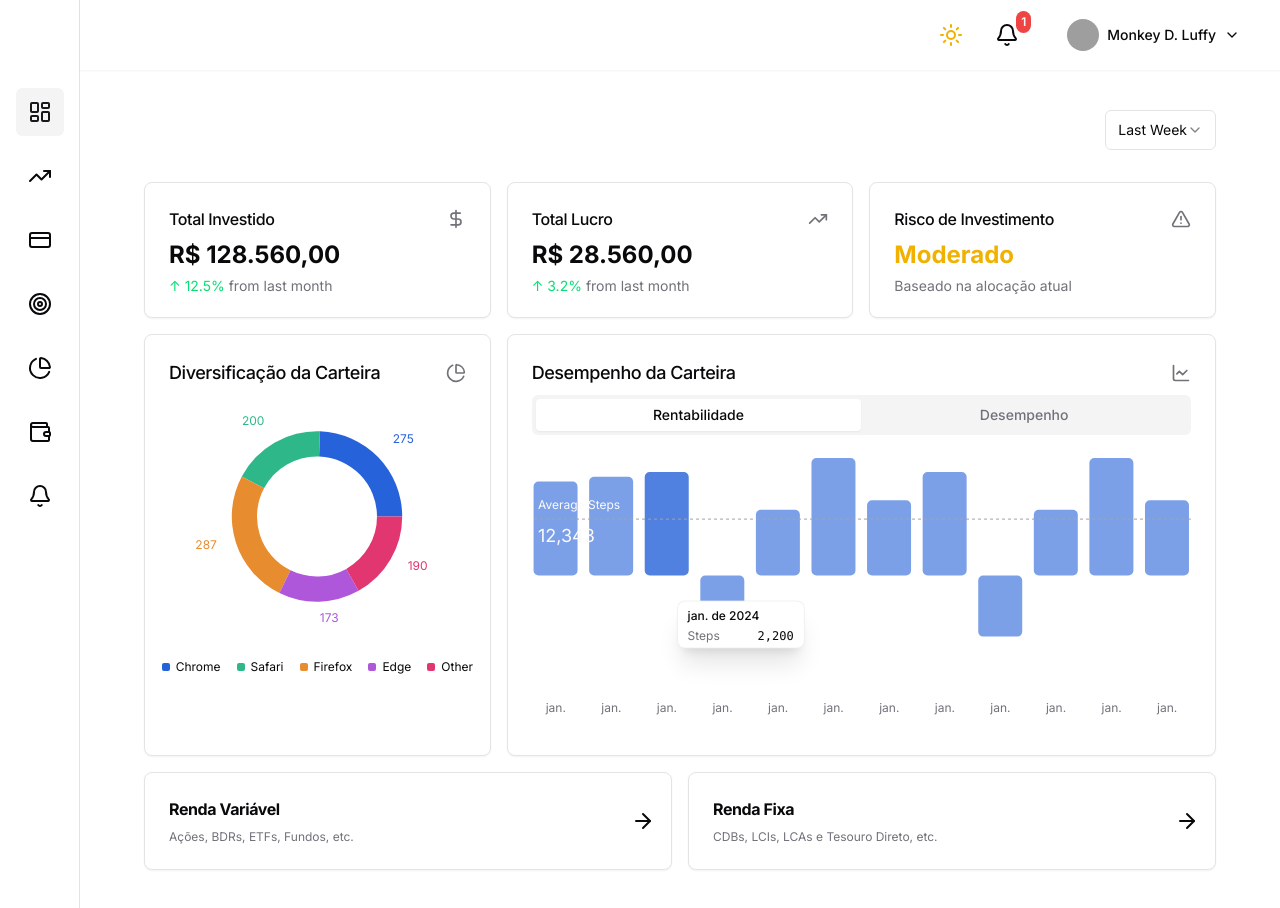
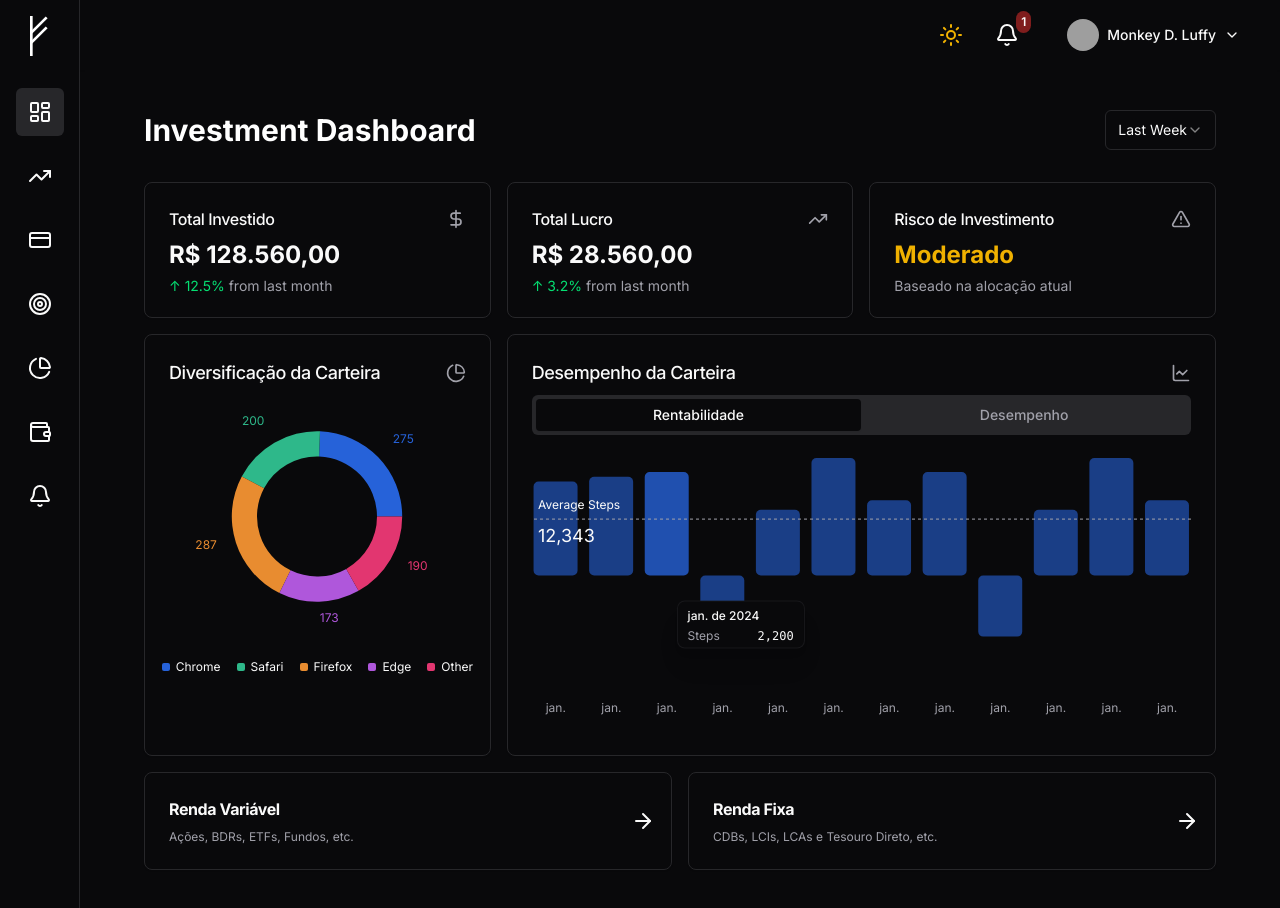
Before and after one commit to fehu-financial/fehu-front-web, a Next.js app: page /investments in a window 1280 px wide. Built offline with nearby package versions, Linux system fonts and the light colour scheme; grey boxes are pictures that could not be loaded.

Commit message:
refactor: adapt shadcn-ui to tailwind v4

```diff
--- a/package.json
+++ b/package.json
@@ -43,6 +43,7 @@
 		"tailwind-merge": "^2.5.5",
 		"tailwindcss": "4.1.3",
 		"tailwindcss-animate": "^1.0.7",
+		"tw-animate-css": "^1.2.5",
 		"typescript": "5.7.2"
 	},
 	"devDependencies": {
--- a/src/app/globals.css
+++ b/src/app/globals.css
@@ -2,33 +2,88 @@
 
 @custom-variant dark (&:is(.dark *));
 
-@theme {
-	--color-border: hsl(var(--border));
-	--color-input: hsl(var(--input));
-	--color-ring: hsl(var(--ring));
-	--color-background: hsl(var(--background));
-	--color-foreground: hsl(var(--foreground));
+:root {
+	--background: hsl(0, 0%, 100%);
+	--foreground: hsl(240, 10%, 3.9%);
+	--card: hsl(0, 0%, 100%);
+	--card-foreground: hsl(240, 10%, 3.9%);
+	--popover: hsl(0, 0%, 100%);
+	--popover-foreground: hsl(240, 10%, 3.9%);
+	--primary: hsl(240, 5.9%, 10%);
+	--primary-foreground: hsl(0, 0%, 98%);
+	--secondary: hsl(240, 4.8%, 95.9%);
+	--secondary-foreground: hsl(240, 5.9%, 10%);
+	--muted: hsl(240, 4.8%, 95.9%);
+	--muted-foreground: hsl(240, 3.8%, 46.1%);
+	--accent: hsl(240, 4.8%, 95.9%);
+	--accent-foreground: hsl(240, 5.9%, 10%);
+	--destructive: hsl(0, 84.2%, 60.2%);
+	--destructive-foreground: hsl(0, 0%, 98%);
+	--border: hsl(240, 5.9%, 90%);
+	--input: hsl(240, 5.9%, 90%);
+	--ring: hsl(240, 10%, 3.9%);
+	--radius: 0.5rem;
+	--chart-1: hsl(12, 76%, 61%);
+	--chart-2: hsl(173, 58%, 39%);
+	--chart-3: hsl(197, 37%, 24%);
+	--chart-4: hsl(43, 74%, 66%);
+	--chart-5: hsl(27, 87%, 67%);
+}
 
-	--color-primary: hsl(var(--primary));
-	--color-primary-foreground: hsl(var(--primary-foreground));
+.dark {
+	--background: hsl(240, 10%, 3.9%);
+	--foreground: hsl(0, 0%, 98%);
+	--card: hsl(240, 10%, 3.9%);
+	--card-foreground: hsl(0, 0%, 98%);
+	--popover: hsl(240, 10%, 3.9%);
+	--popover-foreground: hsl(0, 0%, 98%);
+	--primary: hsl(0, 0%, 98%);
+	--primary-foreground: hsl(240, 5.9%, 10%);
+	--secondary: hsl(240, 3.7%, 15.9%);
+	--secondary-foreground: hsl(0, 0%, 98%);
+	--muted: hsl(240, 3.7%, 15.9%);
+	--muted-foreground: hsl(240, 5%, 64.9%);
+	--accent: hsl(240, 3.7%, 15.9%);
+	--accent-foreground: hsl(0, 0%, 98%);
+	--destructive: hsl(0, 62.8%, 30.6%);
+	--destructive-foreground: hsl(0, 0%, 98%);
+	--border: hsl(240, 3.7%, 15.9%);
+	--input: hsl(240, 3.7%, 15.9%);
+	--ring: hsl(240, 4.9%, 83.9%);
+	--chart-1: hsl(220, 70%, 50%);
+	--chart-2: hsl(160, 60%, 45%);
+	--chart-3: hsl(30, 80%, 55%);
+	--chart-4: hsl(280, 65%, 60%);
+	--chart-5: hsl(340, 75%, 55%);
+}
 
-	--color-secondary: hsl(var(--secondary));
-	--color-secondary-foreground: hsl(var(--secondary-foreground));
+@theme inline {
+	--color-border: var(--border);
+	--color-input: var(--input);
+	--color-ring: var(--ring);
+	--color-background: var(--background);
+	--color-foreground: var(--foreground);
 
-	--color-destructive: hsl(var(--destructive));
-	--color-destructive-foreground: hsl(var(--destructive-foreground));
+	--color-primary: var(--primary);
+	--color-primary-foreground: var(--primary-foreground);
 
-	--color-muted: hsl(var(--muted));
-	--color-muted-foreground: hsl(var(--muted-foreground));
+	--color-secondary: var(--secondary);
+	--color-secondary-foreground: var(--secondary-foreground);
 
-	--color-accent: hsl(var(--accent));
-	--color-accent-foreground: hsl(var(--accent-foreground));
+	--color-destructive: var(--destructive);
+	--color-destructive-foreground: var(--destructive-foreground);
 
-	--color-popover: hsl(var(--popover));
-	--color-popover-foreground: hsl(var(--popover-foreground));
+	--color-muted: var(--muted);
+	--color-muted-foreground: var(--muted-foreground);
 
-	--color-card: hsl(var(--card));
-	--color-card-foreground: hsl(var(--card-foreground));
+	--color-accent: var(--accent);
+	--color-accent-foreground: var(--accent-foreground);
+
+	--color-popover: var(--popover);
+	--color-popover-foreground: var(--popover-foreground);
+
+	--color-card: var(--card);
+	--color-card-foreground: var(--card-foreground);
 
 	--radius-lg: var(--radius);
 	--radius-md: calc(var(--radius) - 2px);
@@ -85,63 +140,6 @@
 }
 
 @layer base {
-	:root {
-		--background: 0 0% 100%;
-		--foreground: 240 10% 3.9%;
-		--card: 0 0% 100%;
-		--card-foreground: 240 10% 3.9%;
-		--popover: 0 0% 100%;
-		--popover-foreground: 240 10% 3.9%;
-		--primary: 240 5.9% 10%;
-		--primary-foreground: 0 0% 98%;
-		--secondary: 240 4.8% 95.9%;
-		--secondary-foreground: 240 5.9% 10%;
-		--muted: 240 4.8% 95.9%;
-		--muted-foreground: 240 3.8% 46.1%;
-		--accent: 240 4.8% 95.9%;
-		--accent-foreground: 240 5.9% 10%;
-		--destructive: 0 84.2% 60.2%;
-		--destructive-foreground: 0 0% 98%;
-		--border: 240 5.9% 90%;
-		--input: 240 5.9% 90%;
-		--ring: 240 10% 3.9%;
-		--radius: 0.5rem;
-		--chart-1: 12 76% 61%;
-		--chart-2: 173 58% 39%;
-		--chart-3: 197 37% 24%;
-		--chart-4: 43 74% 66%;
-		--chart-5: 27 87% 67%;
-	}
-
-	.dark {
-		--background: 240 10% 3.9%;
-		--foreground: 0 0% 98%;
-		--card: 240 10% 3.9%;
-		--card-foreground: 0 0% 98%;
-		--popover: 240 10% 3.9%;
-		--popover-foreground: 0 0% 98%;
-		--primary: 0 0% 98%;
-		--primary-foreground: 240 5.9% 10%;
-		--secondary: 240 3.7% 15.9%;
-		--secondary-foreground: 0 0% 98%;
-		--muted: 240 3.7% 15.9%;
-		--muted-foreground: 240 5% 64.9%;
-		--accent: 240 3.7% 15.9%;
-		--accent-foreground: 0 0% 98%;
-		--destructive: 0 62.8% 30.6%;
-		--destructive-foreground: 0 0% 98%;
-		--border: 240 3.7% 15.9%;
-		--input: 240 3.7% 15.9%;
-		--ring: 240 4.9% 83.9%;
-		--chart-1: 220 70% 50%;
-		--chart-2: 160 60% 45%;
-		--chart-3: 30 80% 55%;
-		--chart-4: 280 65% 60%;
-		--chart-5: 340 75% 55%;
-	}
-}
-
-@layer base {
 	* {
 		@apply border-border;
 	}
--- a/src/app/investments/components/allocation-chart.tsx
+++ b/src/app/investments/components/allocation-chart.tsx
@@ -22,23 +22,23 @@
 	},
 	chrome: {
 		label: "Chrome",
-		color: "hsl(var(--chart-1))",
+		color: "var(--chart-1)",
 	},
 	safari: {
 		label: "Safari",
-		color: "hsl(var(--chart-2))",
+		color: "var(--chart-2)",
 	},
 	firefox: {
 		label: "Firefox",
-		color: "hsl(var(--chart-3))",
+		color: "var(--chart-3)",
 	},
 	edge: {
 		label: "Edge",
-		color: "hsl(var(--chart-4))",
+		color: "var(--chart-4)",
 	},
 	other: {
 		label: "Other",
-		color: "hsl(var(--chart-5))",
+		color: "var(--chart-5)",
 	},
 } satisfies ChartConfig;
 
--- a/src/app/investments/components/portfolio-chart.tsx
+++ b/src/app/investments/components/portfolio-chart.tsx
@@ -27,7 +27,7 @@
 const chartConfig = {
 	desktop: {
 		label: "Desktop",
-		color: "hsl(var(--chart-1))",
+		color: "var(--chart-1)",
 	},
 } satisfies ChartConfig;
 
--- a/src/app/investments/components/profit-chart.tsx
+++ b/src/app/investments/components/profit-chart.tsx
@@ -71,7 +71,7 @@
 const chartConfig = {
 	steps: {
 		label: "Steps",
-		color: "hsl(var(--chart-1))",
+		color: "var(--chart-1)",
 	},
 } satisfies ChartConfig;
 
@@ -122,7 +122,7 @@
 				/>
 				<ReferenceLine
 					y={1200}
-					stroke="hsl(var(--muted-foreground))"
+					stroke="var(--muted-foreground)"
 					strokeDasharray="3 3"
 					strokeWidth={1}
 				>
@@ -130,13 +130,13 @@
 						position="insideBottomLeft"
 						value="Average Steps"
 						offset={10}
-						fill="hsl(var(--foreground))"
+						fill="var(--foreground)"
 					/>
 					<Label
 						position="insideTopLeft"
 						value="12,343"
 						className="text-lg"
-						fill="hsl(var(--foreground))"
+						fill="var(--foreground)"
 						offset={10}
 						startOffset={100}
 					/>
--- a/src/lib/utils.ts
+++ b/src/lib/utils.ts
@@ -1,4 +1,4 @@
-import { type ClassValue, clsx } from "clsx";
+import { clsx, type ClassValue } from "clsx";
 import { twMerge } from "tailwind-merge";
 
 export function cn(...inputs: ClassValue[]) {
```
Also changed, not shown: components.json, 1 other file (tests, documents, lock files or other folders).
